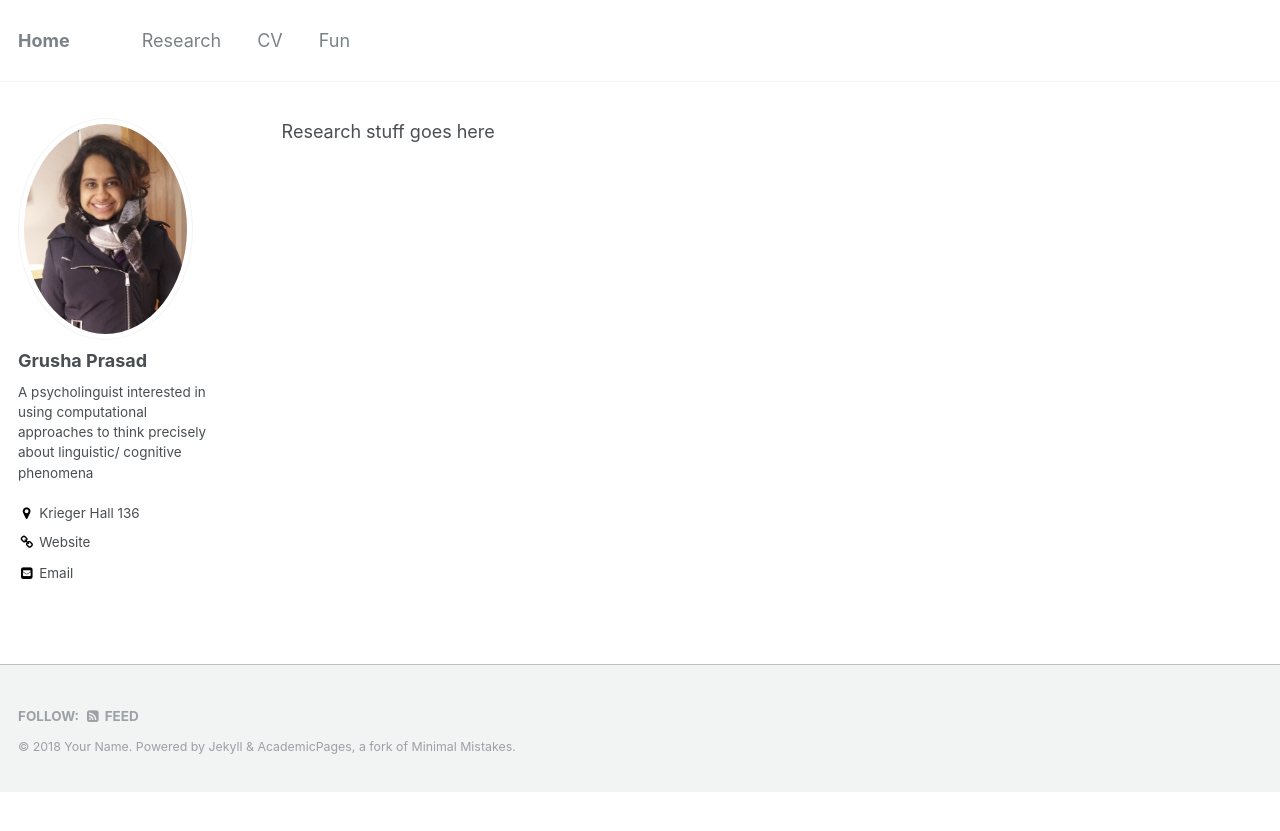
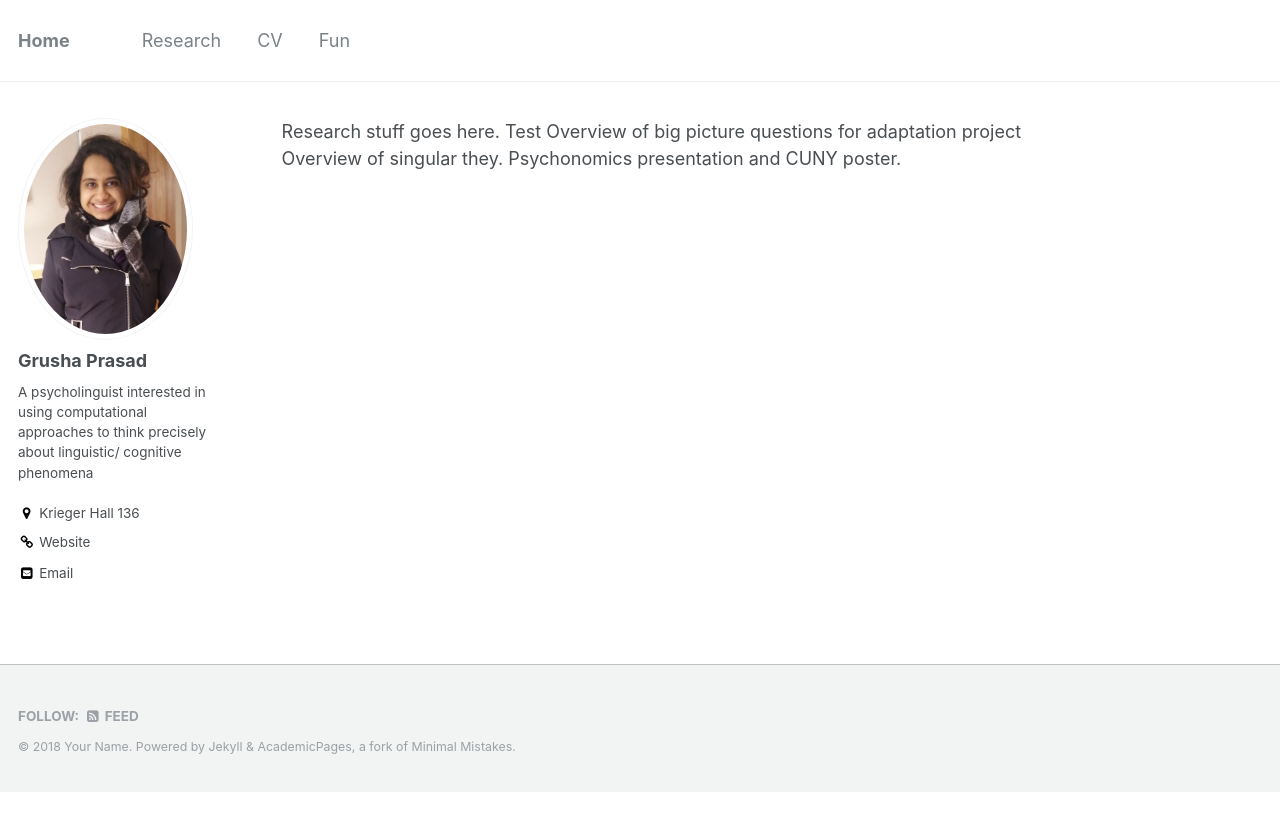
Before and after one commit to grushaprasad/grushaprasad.github.io, a Jekyll site: the page built from _pages/research.html, in a window 1280 px wide. Shown: the top 831 px of the page. Built offline with Jekyll 4.4.1, drawn with Linux system fonts in a browser that asks for light colours.

Commit message:
trying stuff

```diff
--- a/_config.yml
+++ b/_config.yml
@@ -110,7 +110,7 @@ author:
   xing             :
   youtube          :
   wikipedia        :
-  lab_website      :
+  lab_website      : "https://psycholing.web.jhu.edu/"
 
 
 # Reading Files
--- a/_data/authors.yml
+++ b/_data/authors.yml
@@ -8,6 +8,7 @@ Name Name:
   avatar      : "bio-photo-2.jpg"
   twitter     : "name"
   google_plus : "Name"
+  lab_website : "http://name.com"
 
 Name2 Name2:
   name        : "Name2 Name2"
--- a/_includes/author-profile.html
+++ b/_includes/author-profile.html
@@ -29,10 +29,10 @@
         <li><i class="fa fa-fw fa-map-marker" aria-hidden="true"></i> {{ author.employer }}</li>
       {% endif %}
       {% if author.uri %}
-        <li><a href="{{ author.uri }}"><i class="fa fa-fw fa-chain" aria-hidden="true"></i> {{ site.data.ui-text[site.locale].website_label | default: "Website" }}</a></li>
+        <li><a href="{{ author.uri }}"><i class="fa fa-fw fa-chain" aria-hidden="true"></i> {{ site.data.ui-text[site.locale].website_label | default: "Lab Website" }}</a></li>
       {% endif %}
       {% if author.email %}
-        <li><a href="mailto:{{ author.email }}"><i class="fa fa-fw fa-envelope-square" aria-hidden="true"></i> {{ site.data.ui-text[site.locale].email_label | default: "Email" }}</a></li>
+        <li><a href="mailto:{{ author.email }}"><i class="fa fa-fw fa-envelope-square" aria-hidden="true"></i> {{ site.data.ui-text[site.locale].email_label | default: author.email }}</a></li>
       {% endif %}
       {% if author.keybase %}
         <li><a href="https://keybase.io/{{ author.keybase }}"><i class="fa fa-fw fa-key" aria-hidden="true"></i> Keybase</a></li>
--- a/_pages/research.html
+++ b/_pages/research.html
@@ -2,4 +2,8 @@
 permalink: /research/
 ---
 
-Research stuff goes here
+Research stuff goes here. Test
+
+Overview of big picture questions for adaptation project
+
+Overview of singular they. Psychonomics presentation and CUNY poster.
```
